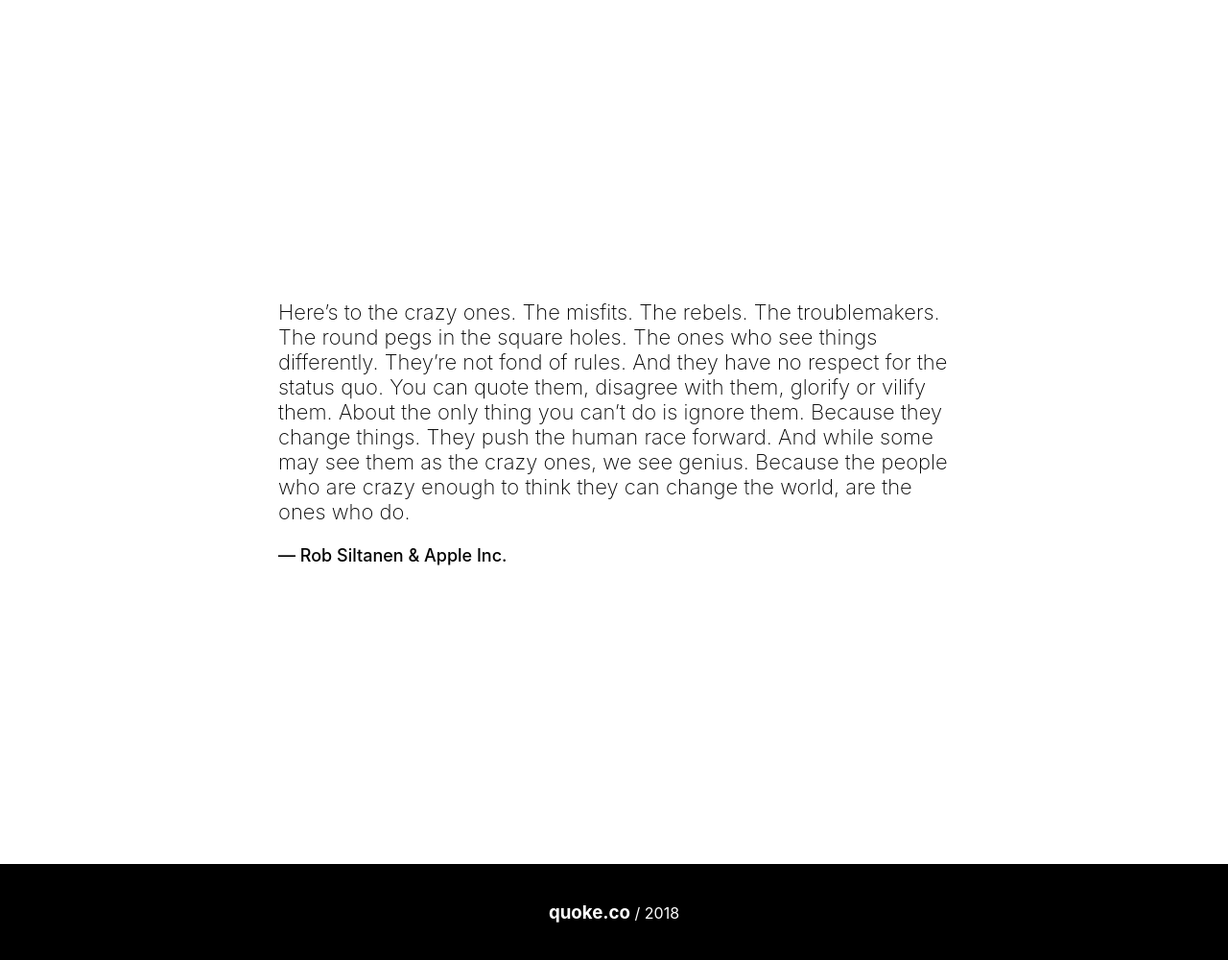
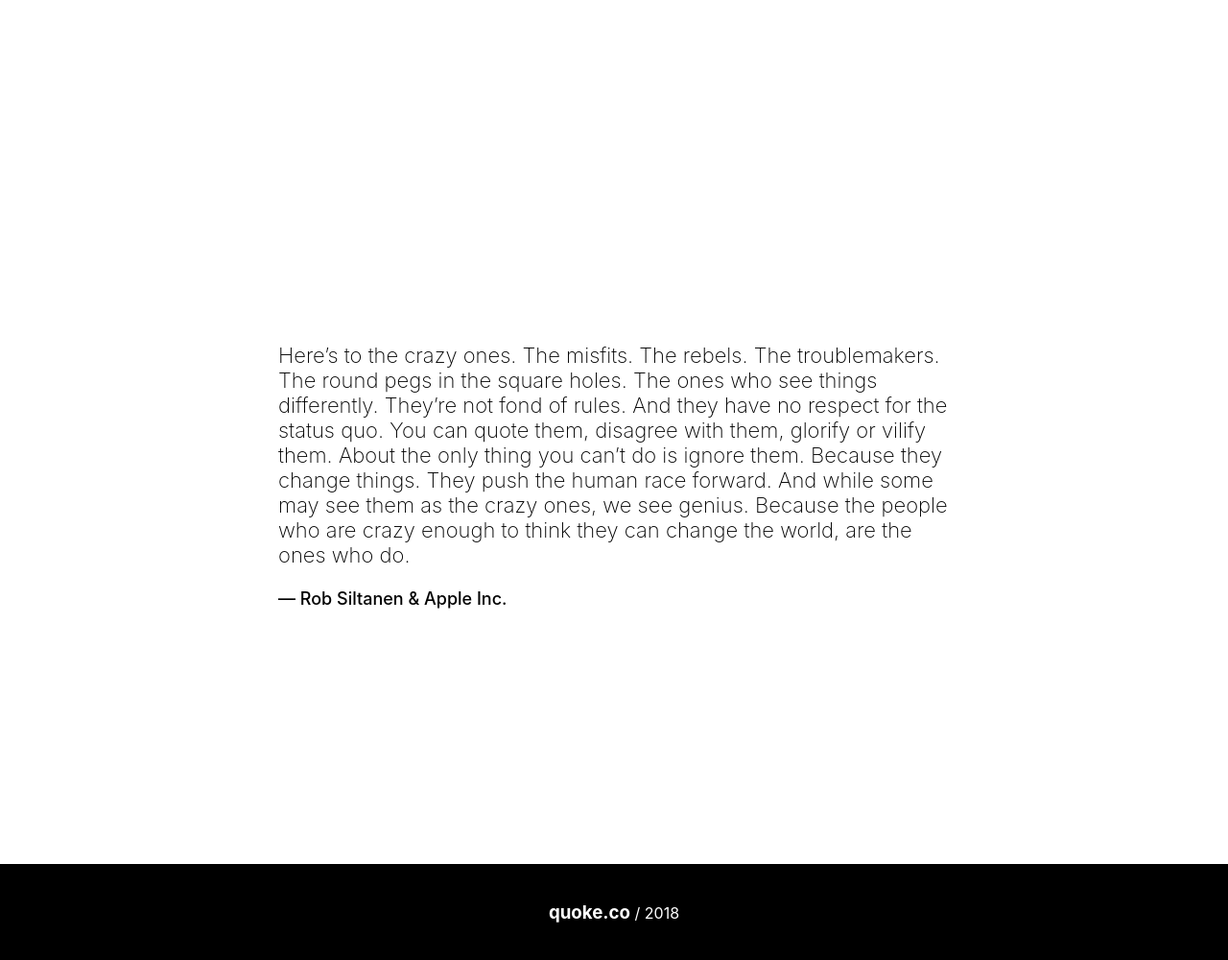
Before and after one commit to quoke/quoke.github.io, a Jekyll site: the page built from _quotations/h/heres-to-the-crazy-ones.html, in a window 1280 px wide. Shown: the whole page at 96% size. Built offline with Jekyll 4.4.1, drawn with Linux system fonts in a browser that asks for light colours.

Commit message:
Oooooh yeah box sizing

```diff
--- a/_sass/_main.scss
+++ b/_sass/_main.scss
@@ -1,4 +1,4 @@
-body {
+  body {
   font-family: -apple-system, BlinkMacSystemFont, "Segoe UI", Roboto, Helvetica,
     Arial, sans-serif, "Apple Color Emoji", "Segoe UI Emoji", "Segoe UI Symbol";
   margin: 0;
@@ -39,7 +39,9 @@
 }
 
 .quote-container {
+  box-sizing: border-box;
   height: 100vh;
+  padding-top: 10vh;
 }
 
 .separator {
@@ -68,7 +70,6 @@
 blockquote {
   max-width: 700px;
   margin: 0;
-  margin-top: 10vh;
 }
 
 blockquote p {
@@ -97,7 +98,6 @@
   }
 
   blockquote {
-    margin-top: 0;
   }
 
   blockquote p {
```
